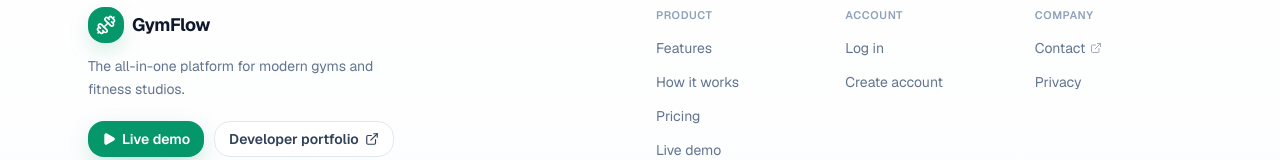
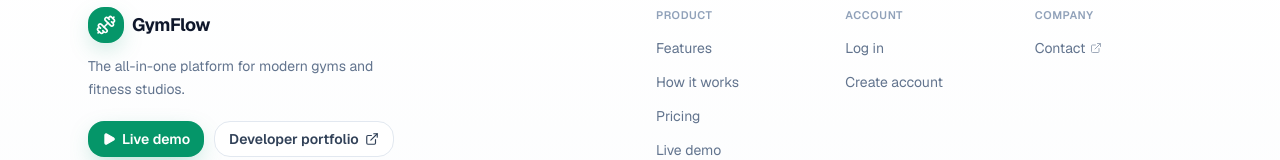
Before and after one commit to yagneshpatel12/GymFlow, a Next.js app: page / in a window 1280 px wide. Shown: the part 5116-5276 px from the top of the page. Built offline with nearby package versions, Linux system fonts and the light colour scheme.

Commit message:
feat: remove privacy page link

```diff
--- a/src/components/marketing/footer.tsx
+++ b/src/components/marketing/footer.tsx
@@ -22,7 +22,6 @@ const COLS = [
     title: "Company",
     links: [
       { label: "Contact", href: "https://yagneshpateldev.com", external: true },
-      { label: "Privacy", href: "#" },
     ],
   },
 ];
```
